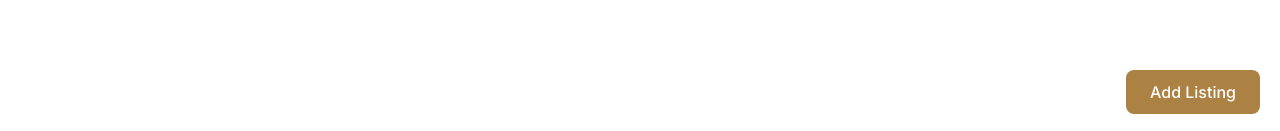
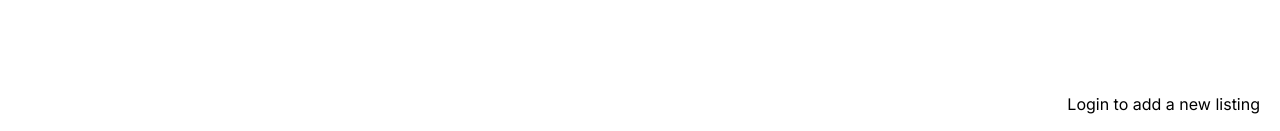
Before and after one commit to RokiTino/towertrader, a Next.js app: page / in a window 1280 px wide. Shown: the part 666-797 px from the top of the page. Built offline with nearby package versions, Linux system fonts and the light colour scheme; no server answers.

Commit message:
Add a check if you are loged in and if not you cant add a listing

```diff
--- a/src/app/page.tsx
+++ b/src/app/page.tsx
@@ -1,4 +1,9 @@
+"use client";
+
+import { useEffect, useState } from "react";
 import Link from "next/link";
+import { onAuthStateChanged, User } from "firebase/auth";
+import { auth } from "../app/lib/firebase"; // import your initialized Firebase Auth
 import styles from "../app/styles/Home.module.css";
 import Header from "./components/Header";
 import PropertyCard from "./components/PropertCard";
@@ -7,25 +12,19 @@ import BeachFrontVilla from "../../public/images/BeachFrontVilla.jpg";
 import NoImage from "../../public/images/download.png";
 
 export default function Home() {
+  const [user, setUser] = useState<User | null>(null);
+
+  useEffect(() => {
+    const unsubscribe = onAuthStateChanged(auth, (currentUser) => {
+      setUser(currentUser);
+    });
+    return () => unsubscribe();
+  }, []);
+
   const properties = [
-    {
-      id: "1",
-      title: "Urban Loft",
-      price: "2.000.000$",
-      imageUrl: UrbanLoft,
-    },
-    {
-      id: "2",
-      title: "Beach Front Villa",
-      price: "1.500.000$",
-      imageUrl: BeachFrontVilla,
-    },
-    {
-      id: "3",
-      title: "City Penthouse",
-      price: "3.200.000$",
-      imageUrl: NoImage,
-    },
+    { id: "1", title: "Urban Loft", price: "2.000.000$", imageUrl: UrbanLoft },
+    { id: "2", title: "Beach Front Villa", price: "1.500.000$", imageUrl: BeachFrontVilla },
+    { id: "3", title: "City Penthouse", price: "3.200.000$", imageUrl: NoImage },
   ];
 
   return (
@@ -34,10 +33,10 @@ export default function Home() {
       <main className={styles.main}>
         <h1 className={styles.title}>Find your next investment</h1>
         <div className={styles.propertyGrid}>
-          {properties.map((property, index) => (
+          {properties.map((property) => (
             <PropertyCard
+              key={property.id}
               id={property.id}
-              key={index}
               title={property.title}
               price={property.price}
               imageUrl={property.imageUrl}
@@ -45,11 +44,20 @@ export default function Home() {
           ))}
         </div>
 
-        <div className={styles.buttonWrapper}>
-          <Link href="/create-listing" className={styles.addListingButton}>
-            Add Listing
-          </Link>
-        </div>
+        {/* Only show Add Listing if the user is logged in */}
+        {user ? (
+          <div className={styles.buttonWrapper}>
+            <Link href="/create-listing" className={styles.addListingButton}>
+              Add Listing
+            </Link>
+          </div>
+        ) : (
+          <div className={styles.buttonWrapper}>
+            <p className={styles.loginMessage}>
+              Login to add a new listing
+            </p>
+          </div>
+        )}
       </main>
     </div>
   );
```
